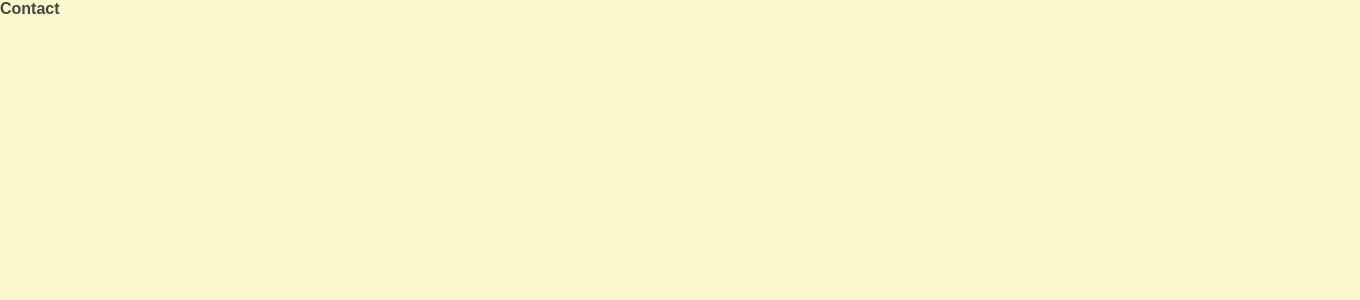
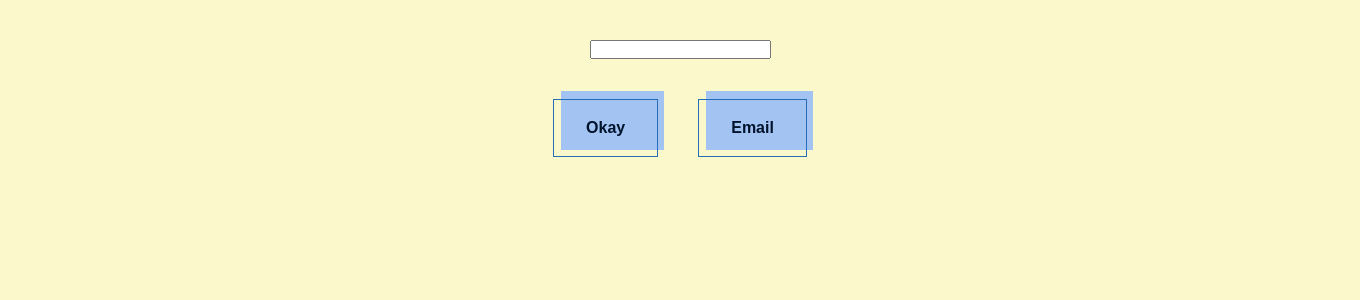
Before and after one commit to guygauravtyagi/havenicethings, a React (Create React App) app in the folder portleo/: page /contact in a window 1280 px wide. Shown: the top 300 px of the page, 1360 px wide, since content can reach past the window. Built offline with nearby package versions, Linux system fonts and the light colour scheme.

Commit message:
button stuff and other stuff

```diff
--- a/portleo/src/pages/contact/Contact.css
+++ b/portleo/src/pages/contact/Contact.css
@@ -0,0 +1,16 @@
+.contact-container {
+    width: 100%;
+    height: 100%;
+    display: flex;
+    flex-direction: column;
+    align-items: center;
+    justify-content: center;
+    padding: 5vmin;
+    gap: 5vmin;
+}
+
+.contact-container>div {
+    display: flex;
+    flex-direction: row;
+    gap: 5vmin;
+}
--- a/portleo/src/pages/contact/Contact.js
+++ b/portleo/src/pages/contact/Contact.js
@@ -1,7 +1,15 @@
+import './Contact.css';
+import Button from '../../shared/Button/Button';
+import TextInput from '../../shared/TextInput/TextInput';
+
 function Contact(params) {
     return(
-        <div>
-            <h4>Contact</h4>
+        <div className='contact-container'>
+            <TextInput></TextInput>
+            <div>
+            <Button name='Okay'></Button>
+            <Button name='Email'></Button>
+            </div>
         </div>
     );
 }
--- /dev/null
+++ b/portleo/src/shared/Button/Button.css
@@ -0,0 +1,50 @@
+.button-51 {
+  background-color: transparent;
+  border: 1px solid #266DB6;
+  box-sizing: border-box;
+  color: #00132C;
+  font-family: "Avenir Next LT W01 Bold",sans-serif;
+  font-size: 16px;
+  font-weight: 700;
+  line-height: 24px;
+  padding: 16px 23px;
+  position: relative;
+  text-decoration: none;
+  user-select: none;
+  -webkit-user-select: none;
+  touch-action: manipulation;
+}
+
+.button-51:hover,
+.button-51:active {
+  outline: 0;
+}
+
+.button-51:hover {
+  background-color: transparent;
+  cursor: pointer;
+}
+
+.button-51:before {
+  background-color: var(--var-not-blue);
+  content: "";
+  height: calc(100% + 3px);
+  position: absolute;
+  right: -7px;
+  top: -9px;
+  transition: 100ms ease-in;
+  width: 100%;
+  z-index: -1;
+}
+
+.button-51:hover:before {
+  right: 4px;
+  top: 4px;
+  transition: 500ms ease-in;
+}
+
+@media (min-width: 768px) {
+  .button-51 {
+    padding: 16px 32px;
+  }
+}
--- /dev/null
+++ b/portleo/src/shared/Button/Button.js
@@ -0,0 +1,7 @@
+import './Button.css';
+
+export default function Button(props) {
+    return(
+        <button className='button-51'>{props.name}</button>
+    );
+}
--- /dev/null
+++ b/portleo/src/shared/TextInput/TextInput.js
@@ -0,0 +1,7 @@
+import './TextInput.css';
+
+export default function TextInput(props) {
+    return(
+        <input type='text'/>
+    );
+}
```
Also changed, not shown: portleo/src/shared/TextInput/TextInput.css (added).
